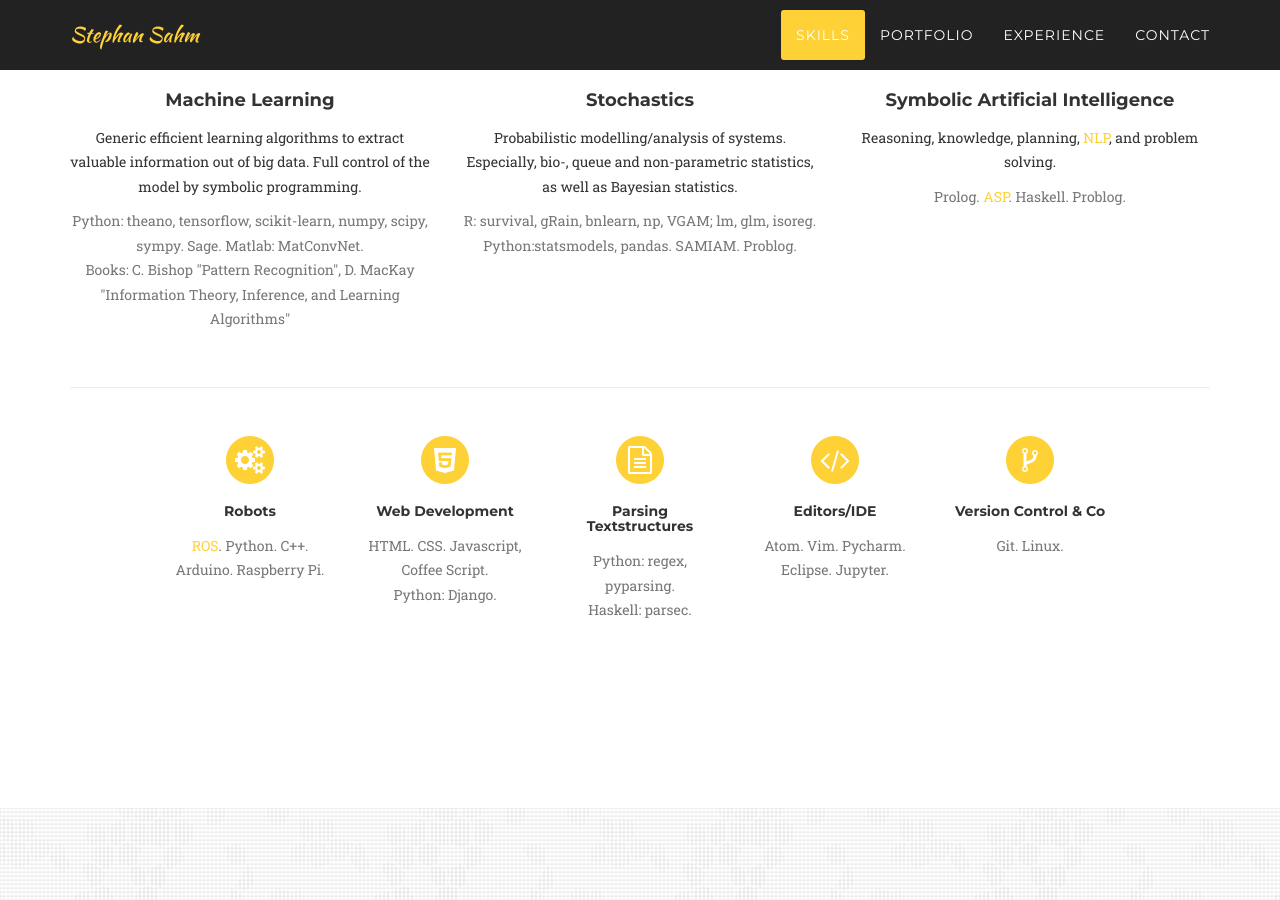
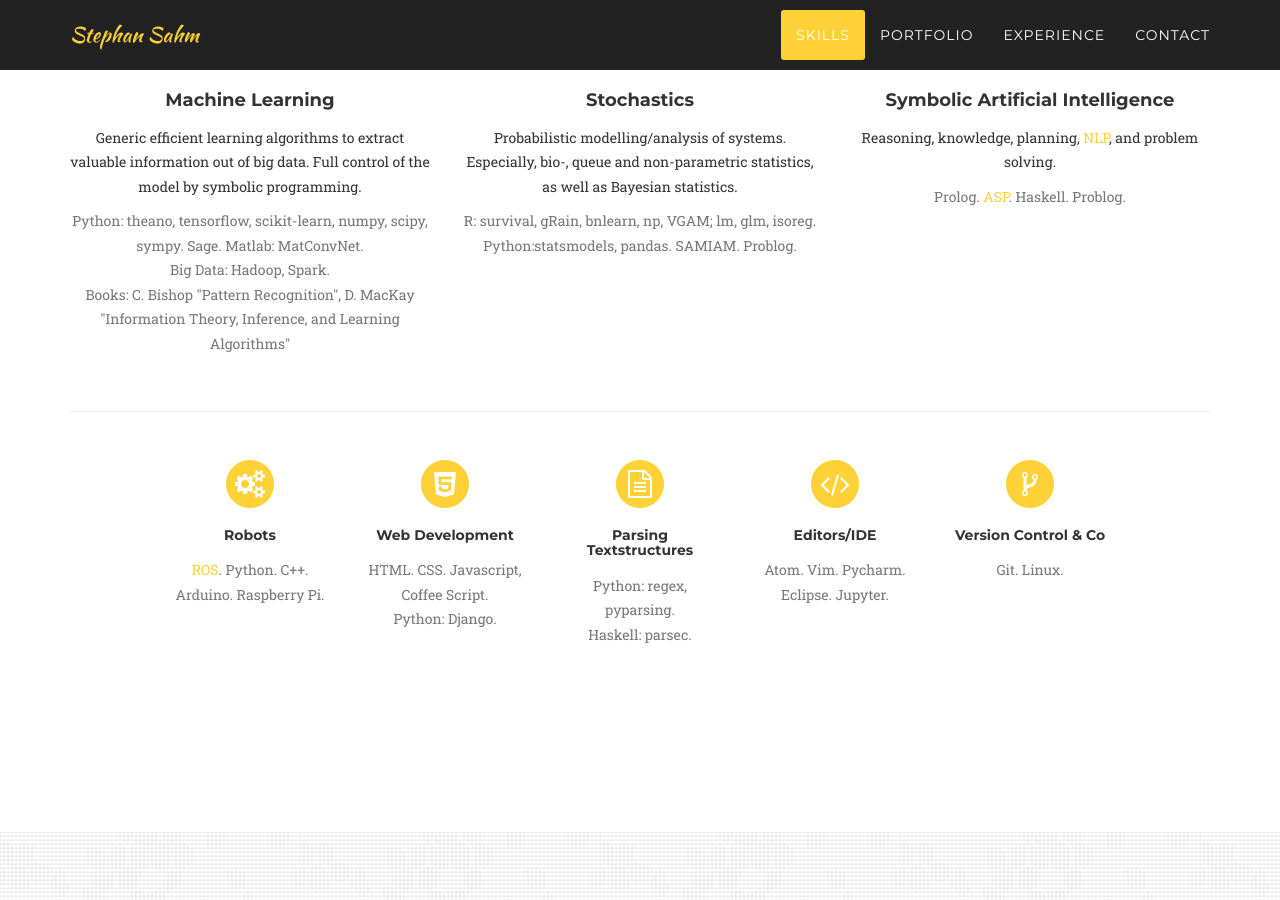
Before and after one commit to stephansahm/stephansahm.github.io, a Jekyll site: the page built from index.html, in a window 1280 px wide and 900 px high, scrolled down 1184 px. Built offline with Jekyll 4.4.1, drawn with Linux system fonts in a browser that asks for light colours; some web fonts are replaced.

Commit message:
Update skills.html
adding big Data tools

```diff
--- a/_includes/skills.html
+++ b/_includes/skills.html
@@ -15,7 +15,7 @@
                     </span>
                     <h4 class="service-heading">Machine Learning</h4>
                     <p class="">Generic efficient learning algorithms to extract valuable information out of big data. Full control of the model by symbolic programming.</p>
-                    <p class="text-muted">Python: theano, tensorflow, scikit-learn, numpy, scipy, sympy. Sage. Matlab: MatConvNet. <br/> Books: C. Bishop "Pattern Recognition", D. MacKay "Information Theory, Inference, and Learning Algorithms" </p>
+                    <p class="text-muted">Python: theano, tensorflow, scikit-learn, numpy, scipy, sympy. Sage. Matlab: MatConvNet. <br/> Big Data: Hadoop, Spark. <br/> Books: C. Bishop "Pattern Recognition", D. MacKay "Information Theory, Inference, and Learning Algorithms" </p>
                 </div>
                 <div class="col-md-4">
                     <span class="fa-stack fa-4x">
```
